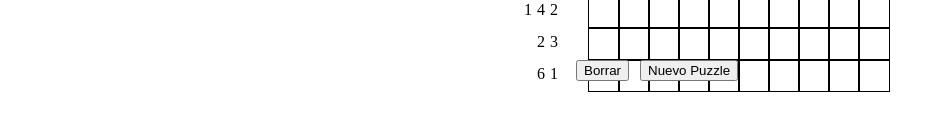
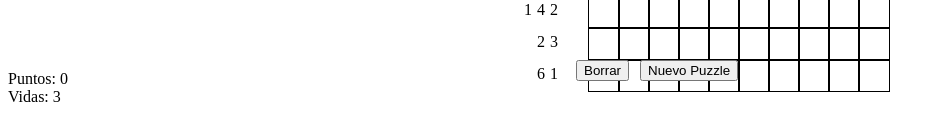
Before and after one commit to Ingalls12/Picross_project, a React (Create React App) app: page / in a window 1280 px wide. Shown: the part 340-480 px from the top of the page, without its empty margins (0-945 px from the left). Built offline with nearby package versions, Linux system fonts and the light colour scheme.

Commit message:
mostre el componente de puntuacion

```diff
--- a/src/App.js
+++ b/src/App.js
@@ -2,7 +2,7 @@ import { useReducer } from "react";
 import Grilla from "./components/Grilla";
 import { listaReducer } from "./reducers/arrReducer";
 import "./styles/app.css";
-
+import Puntuacion from "./components/Puntuacion";
 function App() {
   const [arreglo, arregloDispatcher] = useReducer(listaReducer,listaReducer())
   const respuesta =()=>arregloDispatcher({type:"NEW"})
@@ -15,7 +15,7 @@ function App() {
       <div className="principal">
         <Grilla lista = {arreglo.list}/>
       </div>
-
+      <Puntuacion/>
     </div>
   );
 }
--- a/src/components/Puntuacion.js
+++ b/src/components/Puntuacion.js
@@ -1,7 +1,11 @@
-import React from "react";
+import React, { useReducer } from "react";
+import { puntacionReducer } from "../reducers/puntuacionReducer";
 export default function Puntuacion(){
-    use
+    const [puntuacion, puntacionDispatcher] = useReducer(puntacionReducer,puntacionReducer());
     return(
-        <div></div>
+        <>
+            <div>Puntos: {puntuacion.puntos}</div>
+            <div>Vidas: {puntuacion.vidas}</div>
+        </>
     )
 }
```
